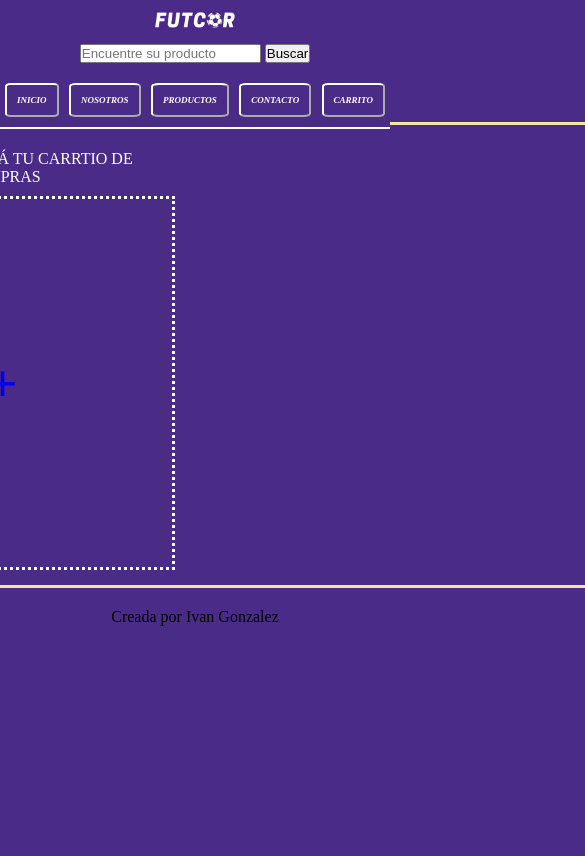
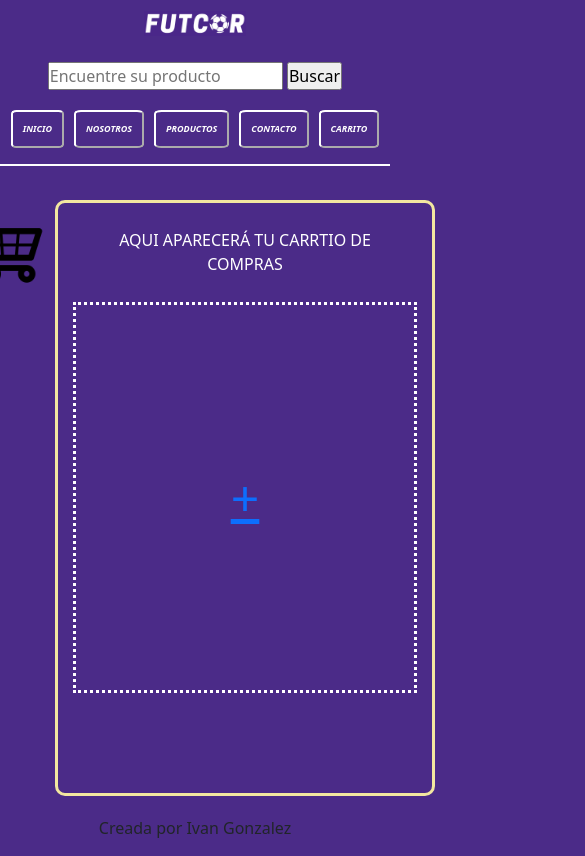
Before and after one commit to ivangonzalez012/futcor_gonzalez, a plain HTML site: page pages/carrito.html in a window 390 px wide. Shown: the top 856 px of the page, 585 px wide, since content can reach past the window. Drawn offline with nearby package versions, Linux system fonts and the light colour scheme.

Commit message:
commit 17/08

```diff
--- a/pages/carrito.html
+++ b/pages/carrito.html
@@ -4,18 +4,19 @@
     <meta charset="UTF-8">
     <meta http-equiv="X-UA-Compatible" content="IE=edge">
     <meta name="viewport" content="width=device-width, initial-scale=1.0">
+    <link href="https://cdn.jsdelivr.net/npm/bootstrap@5.2.0/dist/css/bootstrap.min.css" rel="stylesheet" integrity="sha384-gH2yIJqKdNHPEq0n4Mqa/HGKIhSkIHeL5AyhkYV8i59U5AR6csBvApHHNl/vI1Bx" crossorigin="anonymous">
     <link rel="stylesheet" href="../styles/styles.css">
     <title>FUTCOR</title>
 </head>
-<body class="container">
+<body>
 
     <header>
         <nav class="navbar">
             <p>
                 <img src="../img/nombre1.png" alt="nombre" class="imgnombre">
             </p>
-            <div>
-                <input type="search" name="busquedamusica" placeholder="Encuentre su producto" class="buscador">
+            <div  class="buscador">
+                <input type="search" name="busquedamusica" placeholder="Encuentre su producto">
                 <input type="submit" value="Buscar">
             </div>
                 <ul class="menu">
--- a/styles/styles.css
+++ b/styles/styles.css
@@ -6,29 +6,32 @@
     text-decoration: none;
 }
 
-.container{
+body{
     background-color:  rgba(75,43,136,255);
+    margin: 0px;
 }
 
 header{
-    height: 102px;
+    height: 100px;
 }
 
 .navbar{
     display: flex;
     padding-top: 30px;
-    padding-bottom: 30px;
-    width: 100%;
+    padding-bottom: 15px;
     border-bottom: 2px solid white;
     align-items: center;
-    justify-content: space-between;
+    width: 100%;
+    justify-content: space-around;
     align-content: center;
     position: fixed;
-    background-color:rgba(75,43,136,255) ;
+    background-color: rgba(75,43,136,255);
+    flex-direction: row;
+    flex-wrap: nowrap;
 }
 
 .imgnombre{
-    height: 20px;
+    height: 25px;
     padding-left: 10px;
 }
 
@@ -50,9 +53,10 @@ li a{
     border-radius: 10%;
     border: 2px white;
     border-style: outset;
-    margin-left: 45px;
-    margin-right: 45px;
+    margin-left: 30px;
+    margin-right: 30px;
     font-weight: bolder;
+    text-decoration: none;
 }
 
 li a:hover{
@@ -63,6 +67,10 @@ li a:hover{
 
 .principalimg{
     text-align: center;
+}
+
+.buscador{
+    margin-bottom: 15px;
 }
 
 .fondoproductos{
@@ -193,15 +201,24 @@ li a:hover{
     text-align: center;
 }
 
+.mapa{
+    text-align: center;
+}
+
 .footer{
     text-align: center;
 }
 
 @media screen and (max-width: 600px){
 
+    header{
+        height: 180px;
+    }
+
     .navbar{
         padding-top: 10px;
-        padding-bottom: 10px;
+        padding-bottom:0px;
+        margin: 0px;
         position: fixed;
         background-color: rgba(75,43,136,255);
         flex-wrap: wrap;
@@ -214,6 +231,7 @@ li a:hover{
 
     .buscador{
         margin-top: 10px;
+        margin-bottom: 0px;
     }
 
     li a{
@@ -226,15 +244,15 @@ li a:hover{
     }
 
     .menu {
-        flex-direction: row;
-        flex-wrap: nowrap;
         margin-top: 20px;
-        justify-content: space-between;
-        width: 100%;
+        justify-content: space-around;
+        padding: 0px;
     }
 
     .logo{
-        height: 400px;
+
+        padding: 0px;
+        margin: 0px;
     }
 
     .textinfo{
@@ -258,6 +276,10 @@ li a:hover{
         height: 300px;
     }
 
+    .informacion{
+        padding: 15px;
+    }
+
     .camiseta {
         height: 180px
     }
@@ -266,4 +288,19 @@ li a:hover{
         font-size: xx-small;
         padding: 5px;
     }
+
+    .carritocont{
+        display: flex;
+        padding: 15px;
+        padding-bottom: 100px;
+        color: white;
+        border: solid rgb(243, 231, 160);
+        border-radius: 10px;
+        flex-direction: column;
+        flex-wrap: nowrap;
+        align-content: center;
+        justify-content: space-around;
+        align-items: stretch;
+        text-align: center;
+    }
 }
```
Also changed, not shown: index.html (+4 -3 lines), pages/contacto.html (+7 -4 lines), pages/info.html (+4 -3 lines), pages/productos.html (+4 -3 lines).
